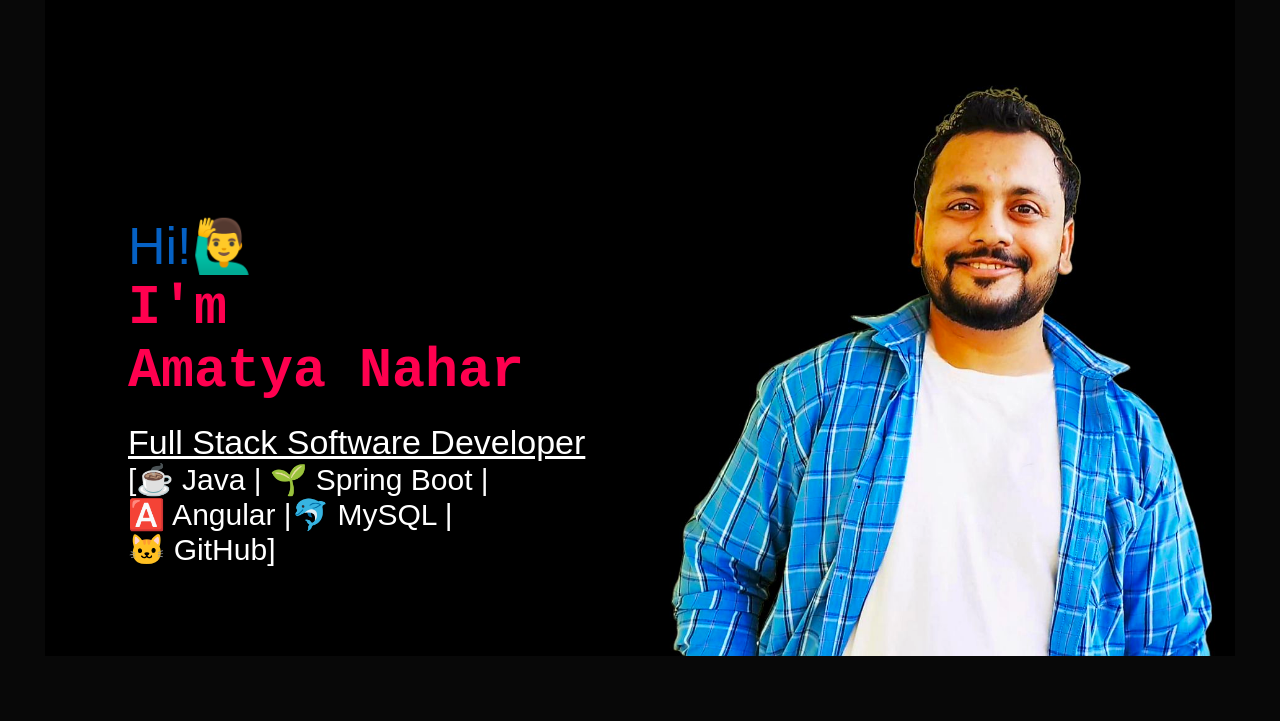
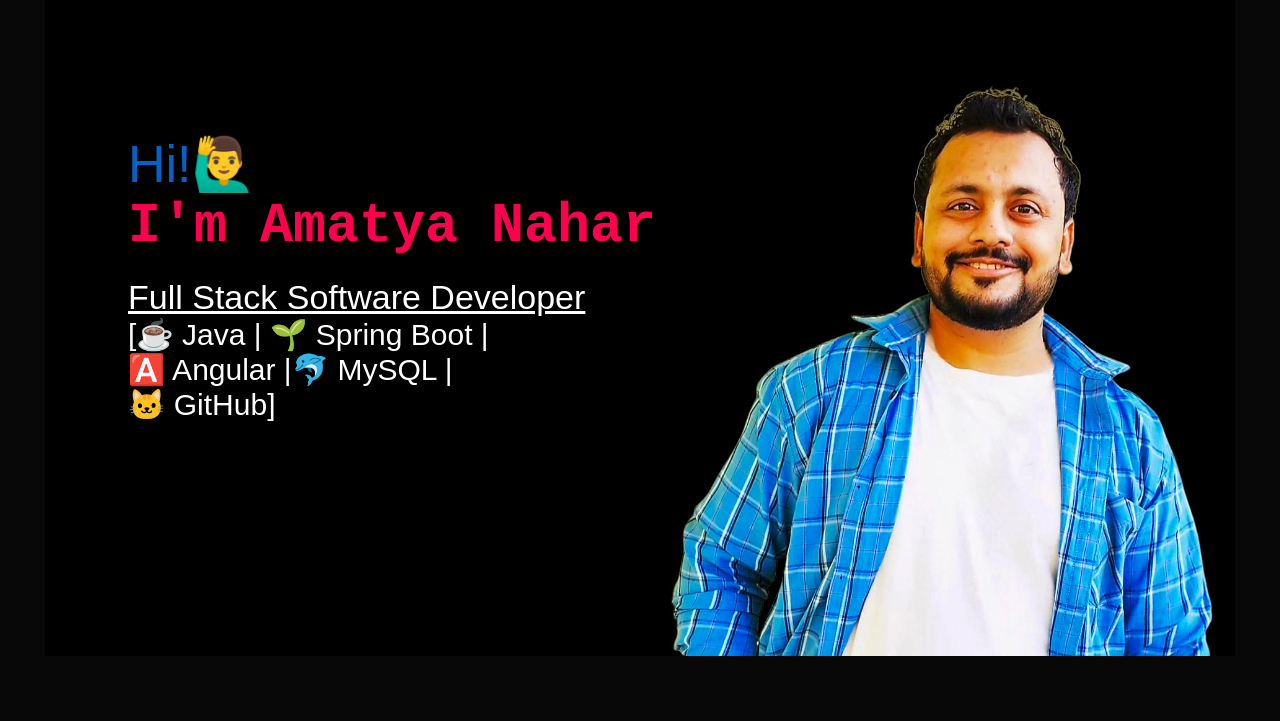
Before and after one commit to naharamatya/portfolio, a plain HTML site: page index.html in a window 1280 px wide. Shown: the part 79-800 px from the top of the page. Drawn offline with Linux system fonts and the light colour scheme.

Commit message:
increased the typewriter animation speed to 1 second and updated the text - "I'm Amatya Nahar"  from 2 lines to single line and related css

```diff
--- a/index.html
+++ b/index.html
@@ -51,13 +51,15 @@
           <p class="typing-effect">
             <br />
             <span class="hi"> Hi!🙋‍♂️ </span> <br />
-            <span class="highlight">I'm <br/> Amatya Nahar </span>
+            <span class="highlight">I'm Amatya Nahar </span>
           </p>
 
           <span class="designation"> Full Stack Software Developer </span>
           <br />
           <span class="skills">
-            [☕ Java | 🌱 Spring Boot |<br/> 🅰️ Angular |🐬 MySQL | <br/> 🐱 GitHub]
+            [☕ Java | 🌱 Spring Boot |<br />
+            🅰️ Angular |🐬 MySQL | <br />
+            🐱 GitHub]
           </span>
         </div>
       </div>
--- a/style.css
+++ b/style.css
@@ -97,7 +97,7 @@ nav ul li a:hover::after {
 }
 
 .header-text {
-  margin-top: 20%;
+  margin-top: 12%;
   margin-right: 40%;
   font-size: 30px;
 }
@@ -618,7 +618,7 @@ nav .mobile-view {
   margin-bottom: 20px;
   overflow: hidden;
   white-space: nowrap;
-  animation: typing 1.2s steps(20, end) forwards,
+  animation: typing 1s steps(20, end) forwards,
     blink-caret 0.75s step-end infinite;
 }
 
```
